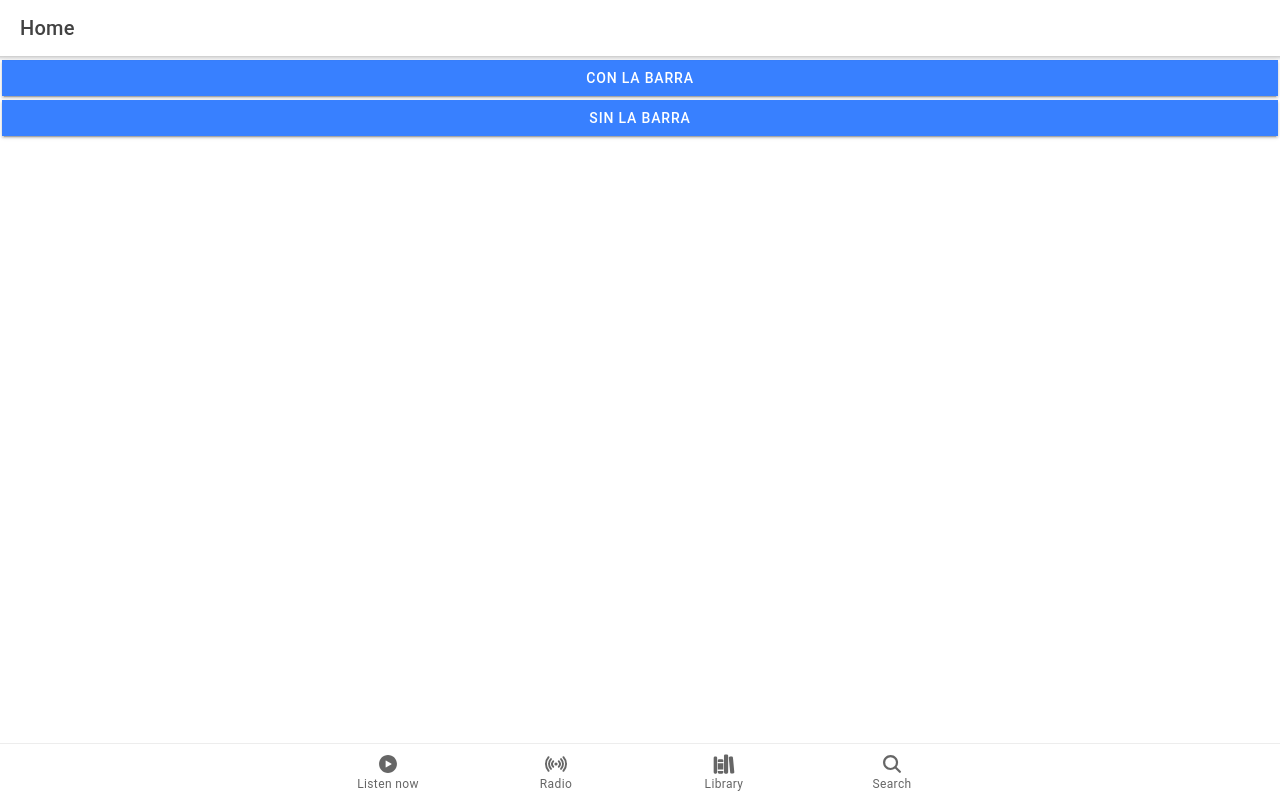
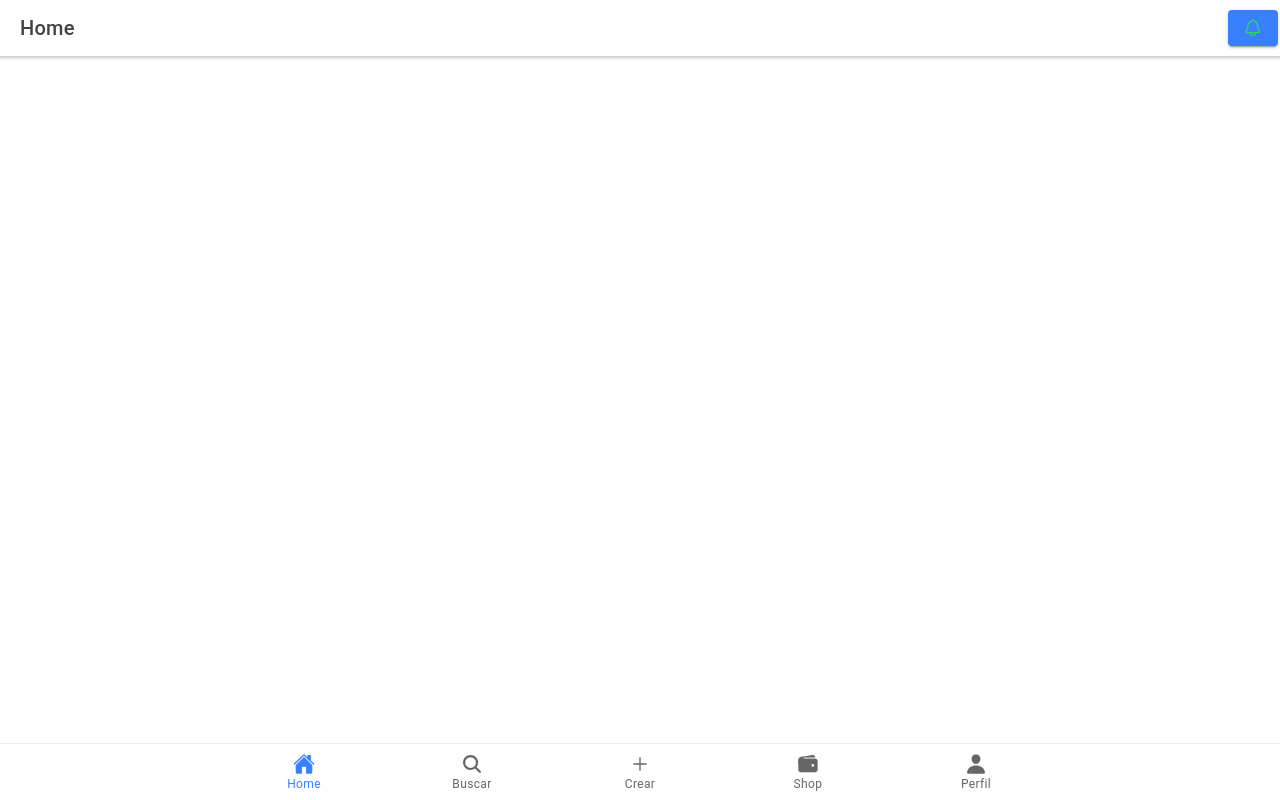
Before and after one commit to JNAMx03/Polla-React, a React (Create React App) app: page /Home in a window 1280 px wide. Built offline with nearby package versions, Linux system fonts and the light colour scheme.

Commit message:
ya arregle el problemita, pero al oprimir un boton se demora mas

```diff
--- a/src/App.tsx
+++ b/src/App.tsx
@@ -34,10 +34,8 @@ const App: React.FC = () => (
     <IonReactRouter>
       <IonRouterOutlet>
         <Route exact path="/" component={LogInOrSignUp}/>
-        <Route path="/home" component={NavBar}/>
-        <Route path="notif" component={Notif}/>
-
-
+        <Route path="/Home" component={NavBar}/>
+        <Route exact path="/Home/Notif" component={Notif}/>
 
       </IonRouterOutlet>
     </IonReactRouter>
--- a/src/components/NavigationBar.tsx
+++ b/src/components/NavigationBar.tsx
@@ -4,7 +4,7 @@ import { IonReactRouter } from '@ionic/react-router';
 
 import { Route, Redirect } from 'react-router';
 
-import { playCircle, radio, library, search } from 'ionicons/icons';
+import { playCircle, radio, library, search, home, addOutline, wallet, person } from 'ionicons/icons';
 
 import HomePage from '../pages/Tabs/Home';
 import Notif from '../pages/Tabs/Notification';
@@ -18,38 +18,43 @@ function NavBar() {
     <IonReactRouter>
       <IonTabs>
         <IonRouterOutlet>
-          <Redirect exact path="/" to="/home" />
+          <Redirect exact path="/Home" to="/Home" />
           {/*
           Use the render method to reduce the number of renders your component will have due to a route change.
 
           Use the component prop when your component depends on the RouterComponentProps passed in automatically.
         */}
-          <Route path="/home" render={() => <HomePage />} exact={true} />
-          <Route path="/home/Notis" render={() => <Notif />} exact={true}  />
+          <Route path="/Home" render={() => <HomePage />} exact={true} />
+
           {/* <Route path="/radio" render={() => <RadioPage />} exact={true} />
           <Route path="/library" render={() => <LibraryPage />} exact={true} />
           <Route path="/search" render={() => <SearchPage />} exact={true} /> */}
         </IonRouterOutlet>
 
         <IonTabBar slot="bottom">
-          <IonTabButton tab="home" href="/home">
-            <IonIcon icon={playCircle} />
-            <IonLabel>Listen now</IonLabel>
+          <IonTabButton tab="Home" href="/Home">
+            <IonIcon icon={home} />
+            <IonLabel>Home</IonLabel>
           </IonTabButton>
 
-          <IonTabButton tab="radio" href="/radio">
-            <IonIcon icon={radio} />
-            <IonLabel>Radio</IonLabel>
+          <IonTabButton tab="Search" href="/Search">
+            <IonIcon icon={search} />
+            <IonLabel>Buscar</IonLabel>
           </IonTabButton>
 
-          <IonTabButton tab="library" href="/library">
-            <IonIcon icon={library} />
-            <IonLabel>Library</IonLabel>
+          <IonTabButton tab="Create" href="/Create">
+            <IonIcon icon={addOutline} />
+            <IonLabel>Crear</IonLabel>
           </IonTabButton>
 
-          <IonTabButton tab="search" href="/search">
-            <IonIcon icon={search} />
-            <IonLabel>Search</IonLabel>
+          <IonTabButton tab="Shop" href="/Shop">
+            <IonIcon icon={wallet} />
+            <IonLabel>Shop</IonLabel>
+          </IonTabButton>
+
+          <IonTabButton tab="Perfil" href="/Perfil">
+            <IonIcon icon={person} />
+            <IonLabel>Perfil</IonLabel>
           </IonTabButton>
         </IonTabBar>
       </IonTabs>
--- a/src/pages/LogInOrSignUp.tsx
+++ b/src/pages/LogInOrSignUp.tsx
@@ -6,7 +6,7 @@ const LogInOrSignUp = () => {
     const navigation = useIonRouter()
 
     const doLogin = () =>{
-        navigation.push('/home', 'root', 'replace');
+        navigation.push('/Home', 'root', 'replace');
     }
 
     return (
--- a/src/pages/Tabs/Home.tsx
+++ b/src/pages/Tabs/Home.tsx
@@ -1,4 +1,5 @@
-import { IonButton, IonContent, IonHeader, IonPage, IonTitle, IonToolbar } from '@ionic/react';
+import { IonButton, IonContent, IonHeader, IonPage, IonTitle, IonToolbar, IonIcon } from '@ionic/react';
+import { notificationsOutline } from 'ionicons/icons';
 import ExploreContainer from '../../components/ExploreContainer';
 import NavBar from '../../components/NavigationBar';
 import './Home.css';
@@ -9,16 +10,14 @@ const Home: React.FC = () => {
       <IonHeader>
         <IonToolbar>
           <IonTitle>Home</IonTitle>
+          <IonButton slot='end' href='/Home/Notif' >{/*aca coloque href, por que al utilizar routerlink me deja la barra de navegaciona abaja y no deberia hacerlo, pero al hacerlo con hfer, no aparece la barra, pero si se demora un poco mas en cargar*/}
+            <IonIcon icon={notificationsOutline} color='success'/>
+          </IonButton>
         </IonToolbar>
       </IonHeader>
 
       <IonContent>
-        <IonButton expand='full' routerLink='/home/Notis'>
-          con la barra
-        </IonButton>
-        <IonButton expand='full' routerLink='notif'>
-          sin la barra
-        </IonButton>
+
       </IonContent>
     </IonPage>
   );
--- a/src/pages/Tabs/Notification.tsx
+++ b/src/pages/Tabs/Notification.tsx
@@ -1,13 +1,13 @@
 import { IonButton, IonContent, IonHeader, IonPage, IonTitle, IonToolbar, IonBackButton } from '@ionic/react';
 
 
-const Notif: React.FC = () => {
+function Notif() {
   return (
     <IonPage>
       <IonHeader>
         <IonToolbar color="primary">
             <IonButton slot='start'>
-                <IonBackButton defaultHref='/home'/>
+                <IonBackButton defaultHref='/Home/'/>
             </IonButton>
           <IonTitle>Notis</IonTitle>
         </IonToolbar>
```
